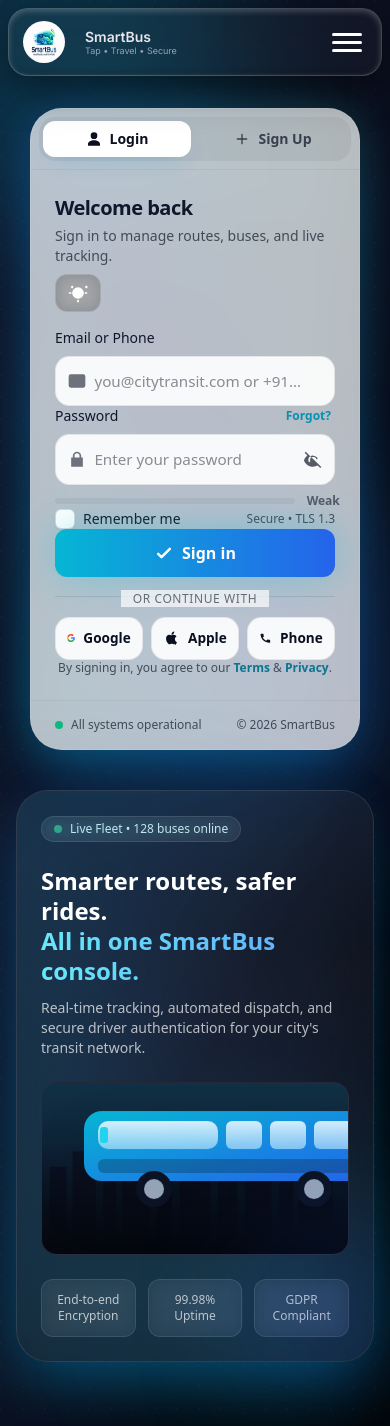
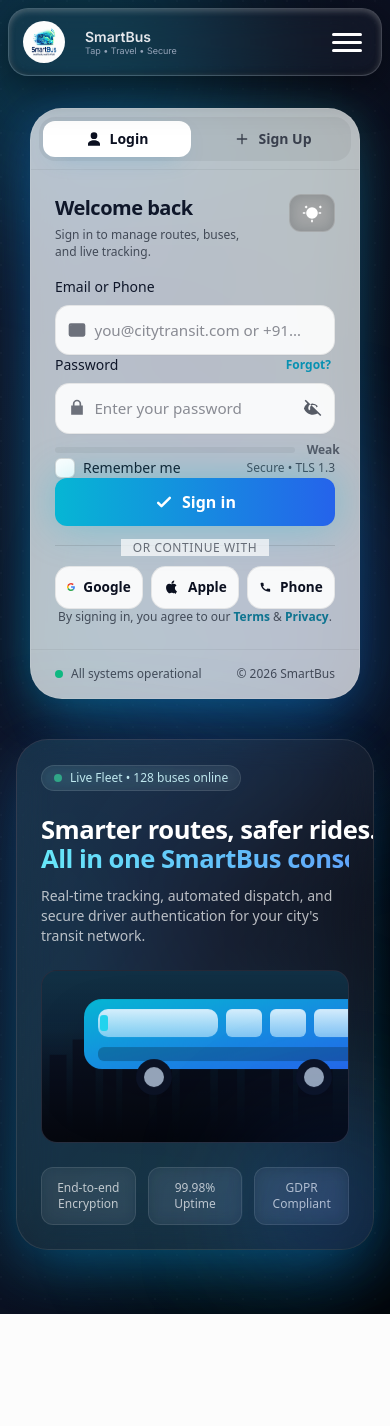
Before and after one commit to Asish2404/TapNRide, a FastAPI app: page /login in a window 390 px wide. After the commit the page ends 1314 px from the top, so only its background shows below. Run offline with FastAPI, Linux system fonts and the light colour scheme; some libraries are stand-ins or nearby versions; some web fonts are replaced.

Commit message:
final login

```diff
--- a/Website/static/css/login.css
+++ b/Website/static/css/login.css
@@ -497,43 +496,55 @@ RESPONSIVE
         font-size: 12px;
     }
 
-
-    /* LOGIN CARD FIX */
     .max-w-md {
         width: calc(100vw - 32px) !important;
         max-width: 380px !important;
-        min-width: 0 !important;
         margin: auto !important;
-        transform: none !important;
     }
 
     .auth-card {
         width: 100% !important;
-        max-width: 100% !important;
         padding: 20px !important;
         overflow: hidden;
     }
 
-    /* role buttons */
+    /* ROLE BUTTON FIX */
+    .role-group,
     .flex.gap-3 {
-        flex-wrap: wrap;
+        display: grid !important;
+        grid-template-columns: repeat(3, 1fr);
         gap: 10px;
+        width: 100%;
     }
 
-    /* form controls */
+    .role-chip {
+        width: 100%;
+        min-width: 0;
+        display: flex;
+        justify-content: center;
+        align-items: center;
+        gap: 6px;
+        font-size: 14px;
+        padding: 10px 8px;
+    }
+
+    .role-icon,
+    .role-chip svg {
+        width: 14px;
+        height: 14px;
+        flex-shrink: 0;
+    }
+
     input,
     button,
     select {
         max-width: 100%;
     }
 
-    /* stop glow overflow */
     .rounded-\[32px\] {
         overflow: hidden;
     }
 
-
-    /* if any outer wrappers */
     main,
     section,
     div {
@@ -576,26 +589,35 @@ RESPONSIVE
     .max-w-md {
         width: 94% !important;
         max-width: 360px !important;
-        margin: auto !important;
     }
 
     .auth-card {
-        width: 100% !important;
         padding: 18px !important;
     }
 
+    .role-group,
     .flex.gap-3 {
-        flex-wrap: wrap;
         gap: 8px;
     }
 
     .role-chip {
-        font-size: 14px;
-        padding: 10px 12px;
+        font-size: 12px;
+        padding: 9px 6px;
+        gap: 5px;
     }
 
-    h1 {
-        font-size: 1.9rem;
+    .role-icon,
+    .role-chip svg {
+        width: 12px;
+        height: 12px;
+    }
+
+    h1,
+    .welcome-title {
+        font-size: 1.45rem !important;
+        line-height: 1.2 !important;
+        white-space: nowrap;
+        letter-spacing: -0.02em;
     }
 
     p {
@@ -637,8 +658,11 @@ RESPONSIVE
         font-size: 9px;
     }
 
-    h1 {
-        font-size: 1.7rem;
+    h1,
+    .welcome-title {
+        font-size: 1.25rem !important;
+        line-height: 1.15 !important;
+        white-space: nowrap;
     }
 
     p {
@@ -680,3 +719,59 @@ RESPONSIVE
     }
 
 }
+
+@media(max-width:480px) {
+    .flex.items-start.justify-between {
+        display: flex !important;
+        align-items: flex-start !important;
+        justify-content: space-between !important;
+        gap: 14px;
+    }
+
+    .flex.items-start.justify-between>div:first-child {
+        flex: 1;
+        min-width: 0;
+    }
+
+    .welcome-title,
+    h1 {
+        font-size: 1.8rem !important;
+        line-height: 1.15 !important;
+        white-space: nowrap !important;
+        display: block;
+    }
+
+    .flex.items-start.justify-between p {
+        font-size: 13px;
+        line-height: 1.45;
+        max-width: 220px;
+    }
+
+    .theme-toggle {
+        width: 42px !important;
+        height: 42px !important;
+        flex-shrink: 0;
+    }
+
+}
+
+
+@media(max-width:390px) {
+
+    .welcome-title,
+    h1 {
+        font-size: 1.6rem !important;
+        white-space: nowrap !important;
+    }
+
+    .flex.items-start.justify-between p {
+        font-size: 12px;
+        max-width: 200px;
+    }
+
+    .theme-toggle {
+        width: 38px !important;
+        height: 38px !important;
+    }
+
+}
--- a/Website/templates/login.html
+++ b/Website/templates/login.html
@@ -537,7 +537,7 @@
                       as</label>
                     <div class="grid grid-cols-3 gap-2">
                       <button type="button" data-role="passenger" class="role-chip active">
-                        <svg class="h-4 w-4" viewBox="0 0 24 24" fill="currentColor">
+                        <svg class="role-icon" viewBox="0 0 24 24" fill="currentColor">
                           <path d="M12 12a5 5 0 110-10 5 5 0 010 10zm-7 9a7 7 0 0114 0H5z" />
                         </svg>
                         Passenger
```
Also changed, not shown: other parts of Website/static/css/login.css (+23 -8 lines).
